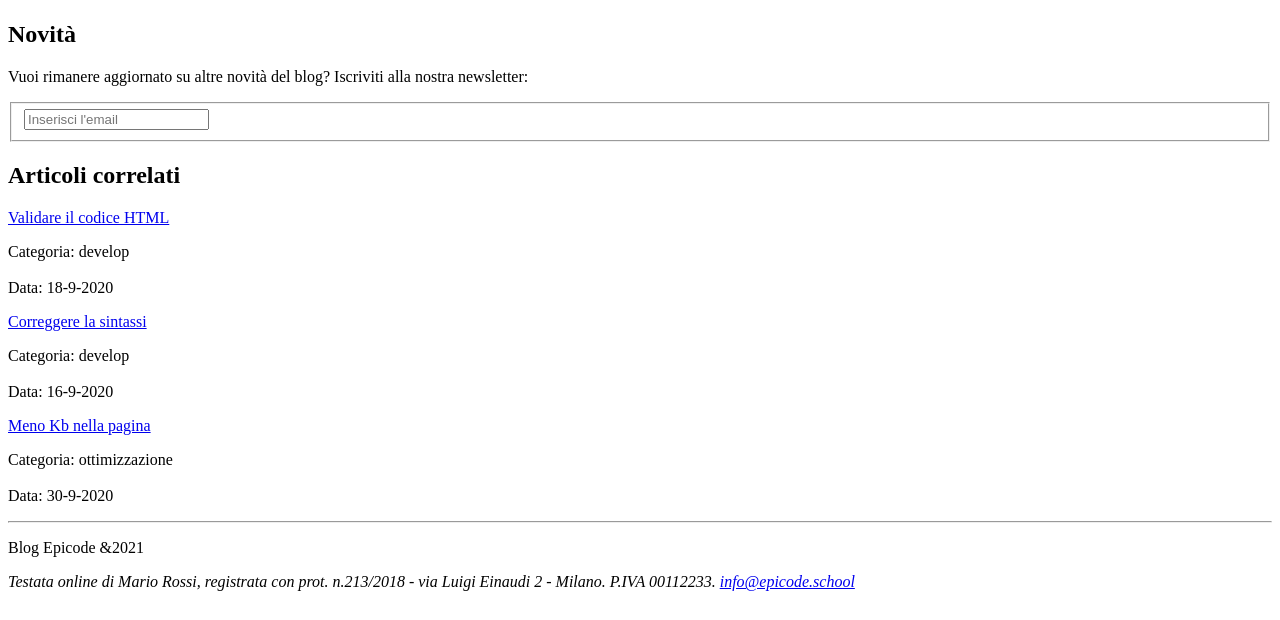
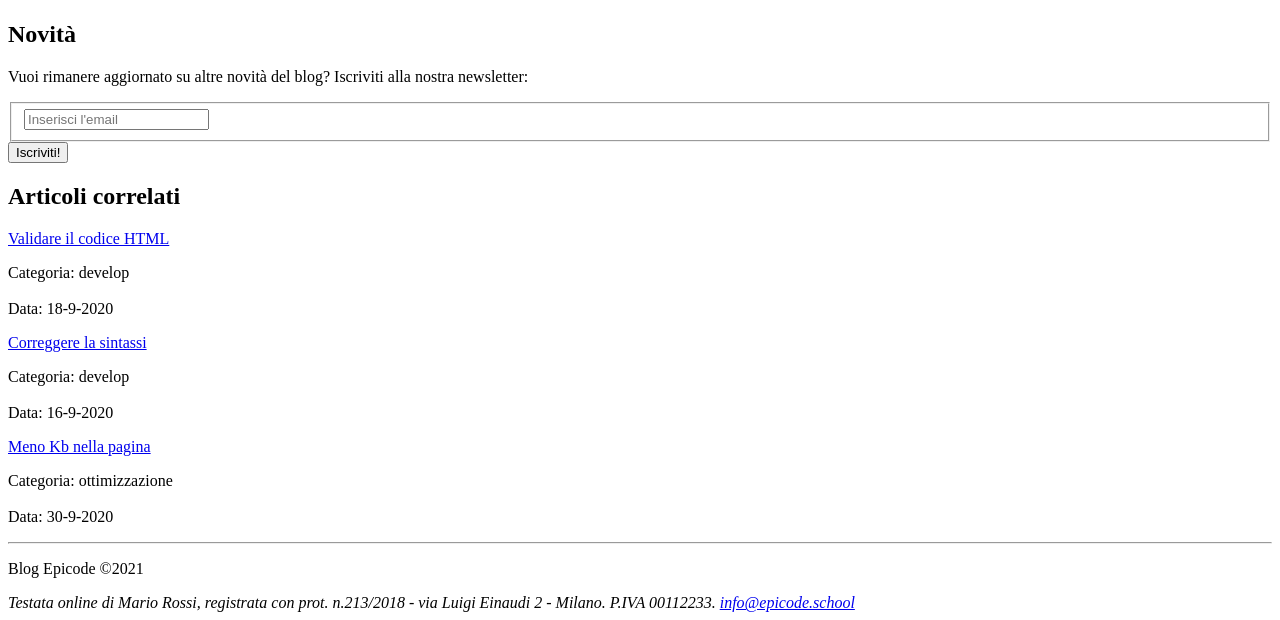
Before and after one commit to Sara-Cb/Epicode, a plain HTML site: page Week 1/Day 2/Blog Epicode (es. contenitori).html in a window 1280 px wide. Shown: the part 1187-1807 px from the top of the page. Before the commit the page ends 1786 px from the top, so only its background shows below. Drawn offline with Linux system fonts and the light colour scheme.

Commit message:
Update Blog Epicode (es. contenitori).html

```diff
--- a/Week 1/Day 2/Blog Epicode (es. contenitori).html
+++ b/Week 1/Day 2/Blog Epicode (es. contenitori).html
@@ -147,6 +147,7 @@
                 <fieldset>
                     <input type="email" id="email" name="email" placeholder="Inserisci l'email" required>
                 </fieldset>
+                <button type="submit">Iscriviti!</button>
             </form>
         </div>
 
@@ -180,7 +181,7 @@
 
     <footer>
         <p>
-            Blog Epicode &amp;2021
+            Blog Epicode &copy;2021
         </p>
         <address>
             <i>Testata online di Mario Rossi, registrata con prot. n.213/2018 - via Luigi Einaudi 2 - Milano. P.IVA
```
